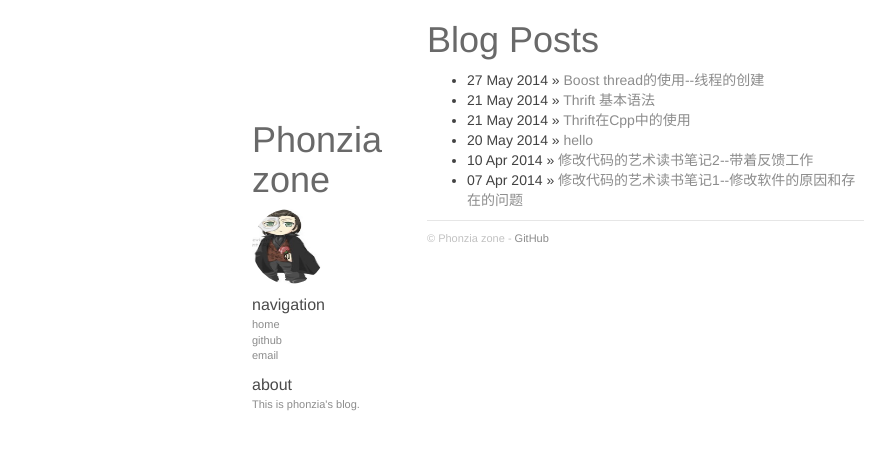
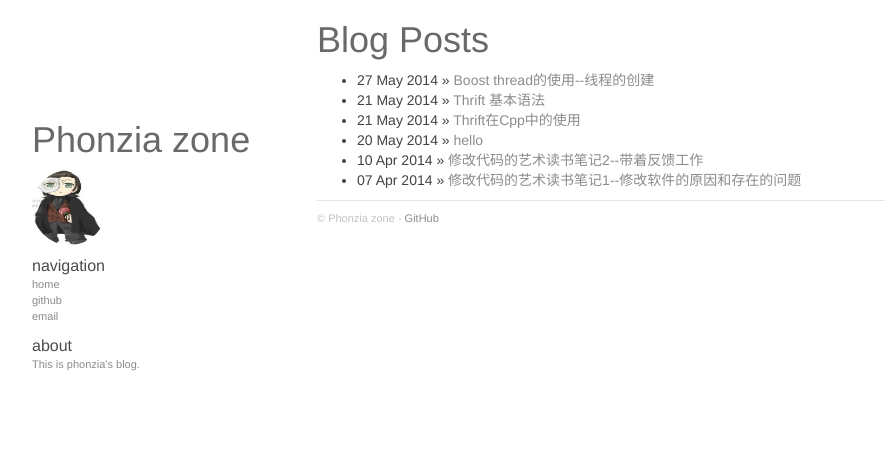
Before and after one commit to phonzia/old_blog, a Jekyll site: the page built from index.html, in a window 1280 px wide. Shown: the top 450 px of the page, without its empty margins (53-938 px from the left). Built offline with Jekyll 4.4.1, drawn with Linux system fonts in a browser that asks for light colours; nearby versions of some CDN libraries; Markdown is read by kramdown in place of the engine named in the settings.

Commit message:
尝试调整宽度

```diff
--- a/css/main.css
+++ b/css/main.css
@@ -9,7 +9,7 @@ body {
 
 @media (min-width: 768px) {
   .container {
-    max-width: 730px;
+    max-width: 1440px;
   }
 }
 /**
@@ -59,7 +59,7 @@ a:hover {
  * /////////////////
  */
 div#container {
-    width: 700px;
+    width: 1024px;
     margin: auto;
 }
 
```
